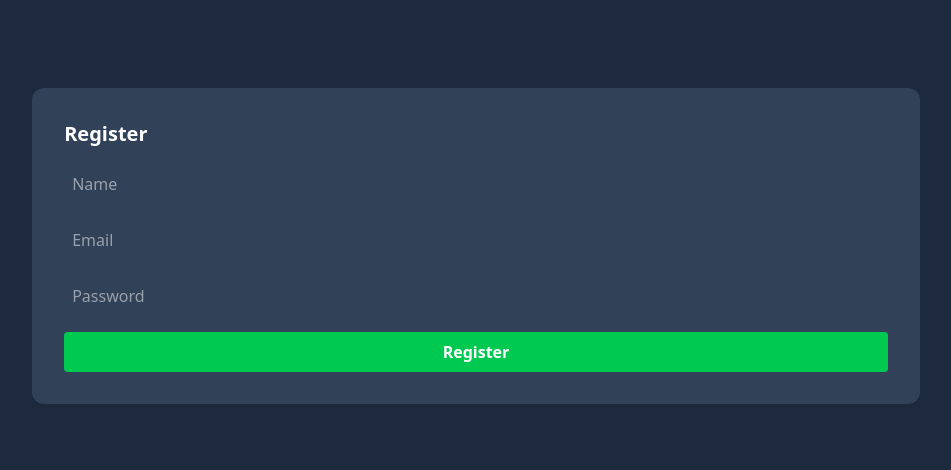
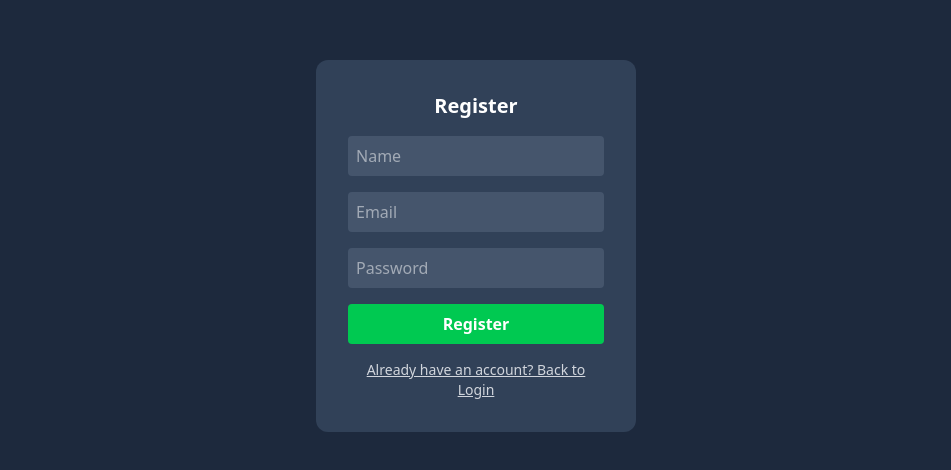
Before and after one commit to Sath-yaa/Sathya-todo, a React (Vite) app in the folder f/: page /register in a window 1280 px wide. Shown: the part 154-624 px from the top of the page, without its empty margins (164-1115 px from the left). Built offline with nearby package versions, Linux system fonts and the light colour scheme.

Commit message:
Update Register.jsx

```diff
--- a/f/src/pages/Register.jsx
+++ b/f/src/pages/Register.jsx
@@ -4,39 +4,79 @@ import API from "../api";
 
 export default function Register() {
   const [form, setForm] = useState({ name: "", email: "", password: "" });
+  const [loading, setLoading] = useState(false);
+  const [emailError, setEmailError] = useState("");
+  const [otherError, setOtherError] = useState("");
   const navigate = useNavigate();
 
   const handleRegister = async () => {
+    setLoading(true);
+    setEmailError("");
+    setOtherError("");
+    try {
       await API.post("/users/register", form);
       navigate("/");
+    } catch (err) {
+      const message = err?.response?.data?.message || "Registration failed";
+      if (message.toLowerCase().includes("email")) {
+        setEmailError(message);
+      } else {
+        setOtherError(message);
+      }
+    } finally {
+      setLoading(false);
+    }
   };
 
   return (
     <div className="h-screen flex items-center justify-center bg-slate-800 text-white">
-      <div className="bg-slate-700 p-8 rounded-xl space-y-4">
-        <h2 className="text-xl font-bold">Register</h2>
+      <div className="bg-slate-700 p-8 rounded-xl space-y-4 w-80">
+        <h2 className="text-xl font-bold text-center">Register</h2>
+
         <input
-          className="w-full p-2 rounded"
+          className="w-full p-2 rounded text-white bg-slate-600"
           placeholder="Name"
           onChange={(e) => setForm({ ...form, name: e.target.value })}
         />
+
+        <div>
           <input
-          className="w-full p-2 rounded"
+            className={`w-full p-2 rounded text-white bg-slate-600 ${
+              emailError ? "border border-red-500" : ""
+            }`}
             placeholder="Email"
             onChange={(e) => setForm({ ...form, email: e.target.value })}
           />
+          {emailError && (
+            <p className="text-red-400 text-xs mt-1">{emailError}</p>
+          )}
+        </div>
+
         <input
           type="password"
-          className="w-full p-2 rounded"
+          className="w-full p-2 rounded text-white bg-slate-600"
           placeholder="Password"
           onChange={(e) => setForm({ ...form, password: e.target.value })}
         />
+
+        {otherError && (
+          <div className="text-red-400 text-sm text-center">{otherError}</div>
+        )}
+
         <button
-          className="bg-green-500 w-full p-2 rounded text-white font-bold"
+          className="bg-green-500 w-full p-2 rounded text-white font-bold disabled:opacity-50"
           onClick={handleRegister}
+          disabled={loading}
         >
-          Register
+          {loading ? "Registering..." : "Register"}
         </button>
+
+        <p
+          onClick={() => navigate("/")}
+          className="cursor-pointer underline text-sm text-gray-300 text-center"
+        >
+          Already have an account? Back to Login
+        </p>
       </div>
     </div>
   );
```
Lines whose indentation alone changed are shown as unchanged.
